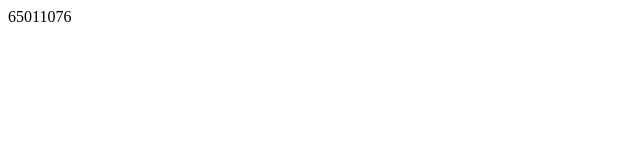
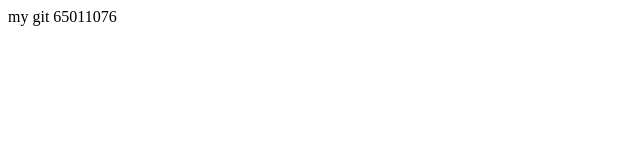
Before and after one commit to gotgot22/git101_MBAPP, a plain HTML site: page index.html in a window 1280 px wide. Shown: the full height of the page, 0-640 px from the left. Drawn offline with Linux system fonts and the light colour scheme.

Commit message:
Update index.html

```diff
--- a/index.html
+++ b/index.html
@@ -6,6 +6,6 @@
     <title>Document</title>
 </head>
 <body>
-    65011076
+    my git 65011076
 </body>
 </html>
```
